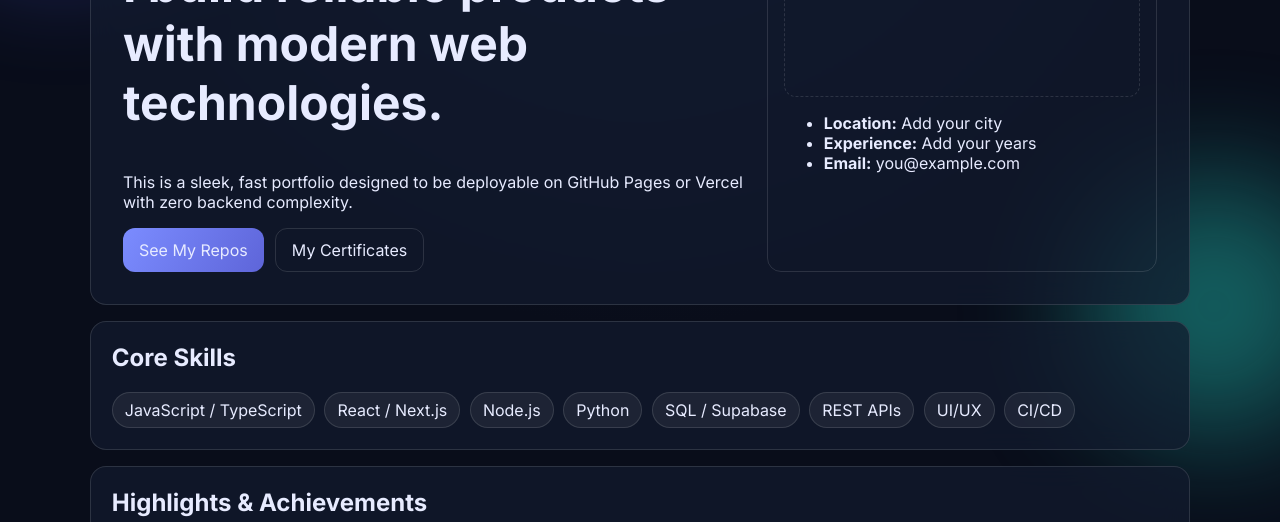
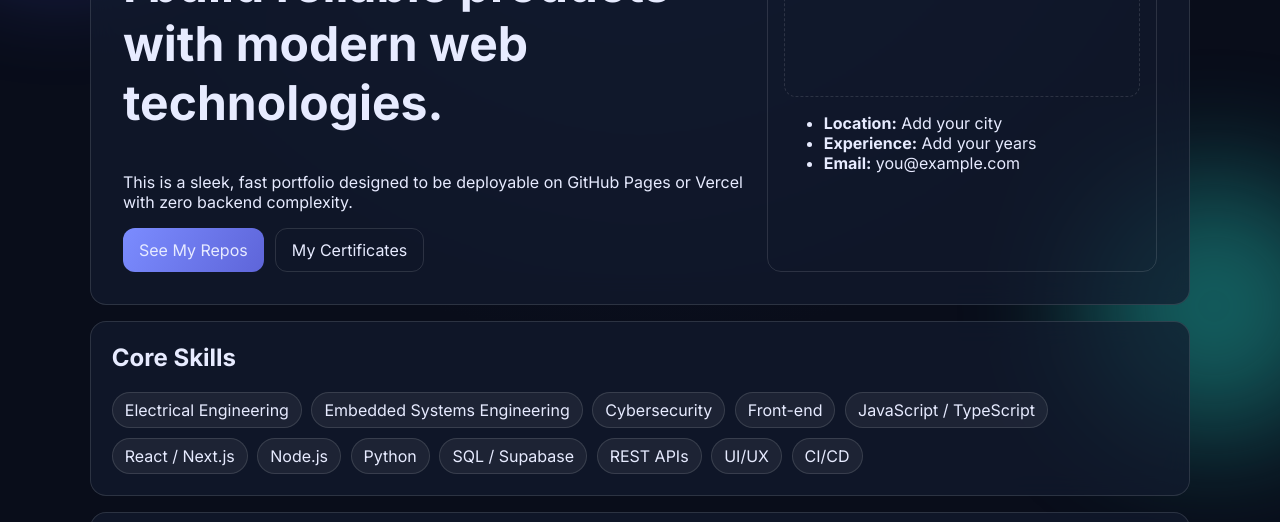
Before and after one commit to yousseftechdev/yousseftech-wrapped, a website: page index.html in a window 1280 px wide. Shown: the part 278-800 px from the top of the page. Drawn offline with Linux system fonts and the light colour scheme.

Commit message:
added to core skills

```diff
--- a/index.html
+++ b/index.html
@@ -60,6 +60,10 @@
       <section class="panel reveal-up">
         <h2>Core Skills</h2>
         <div class="chips">
+          <span>Electrical Engineering</span>
+          <span>Embedded Systems Engineering</span>
+          <span>Cybersecurity</span>
+          <span>Front-end</span>
           <span>JavaScript / TypeScript</span>
           <span>React / Next.js</span>
           <span>Node.js</span>
```
